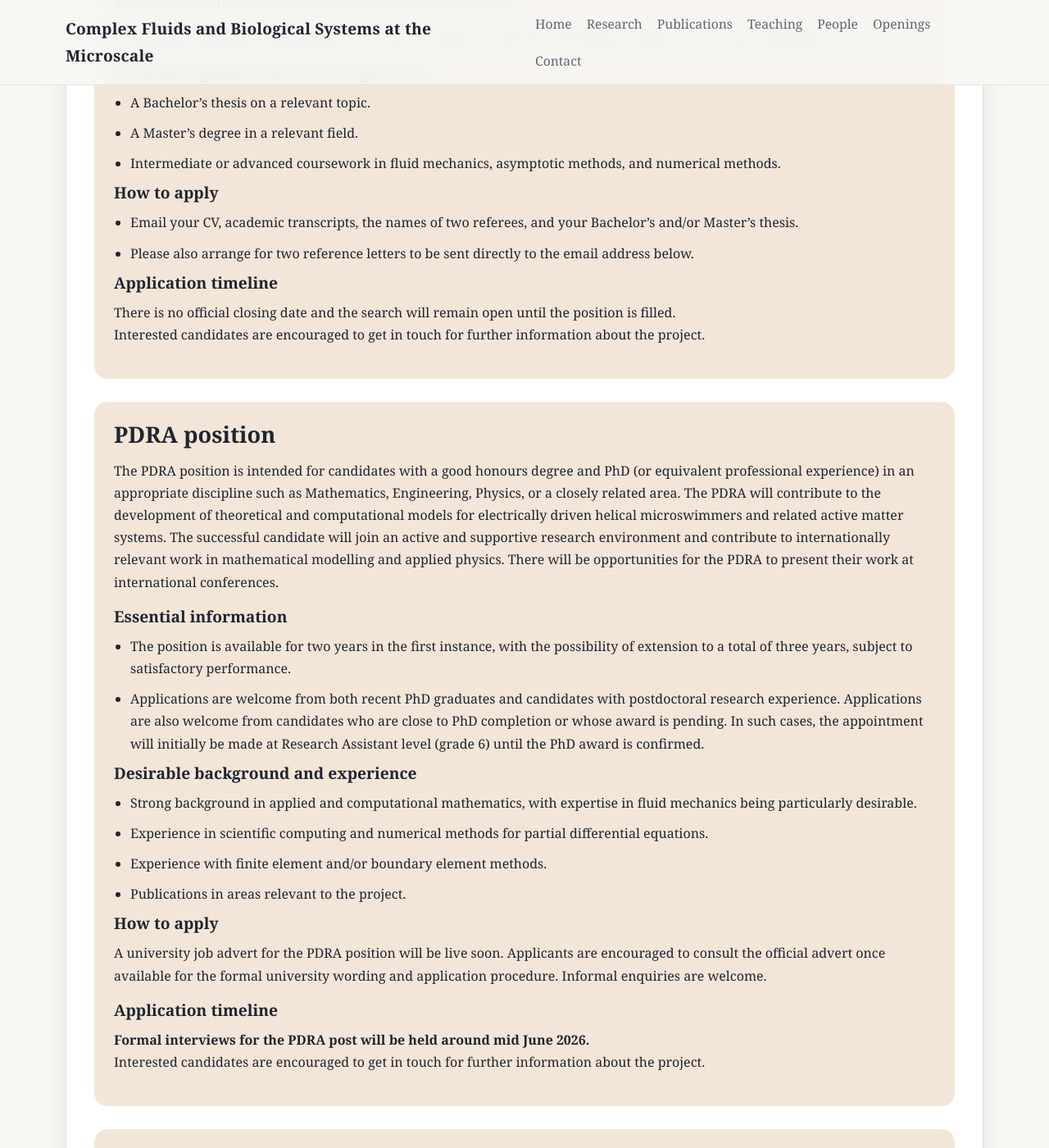
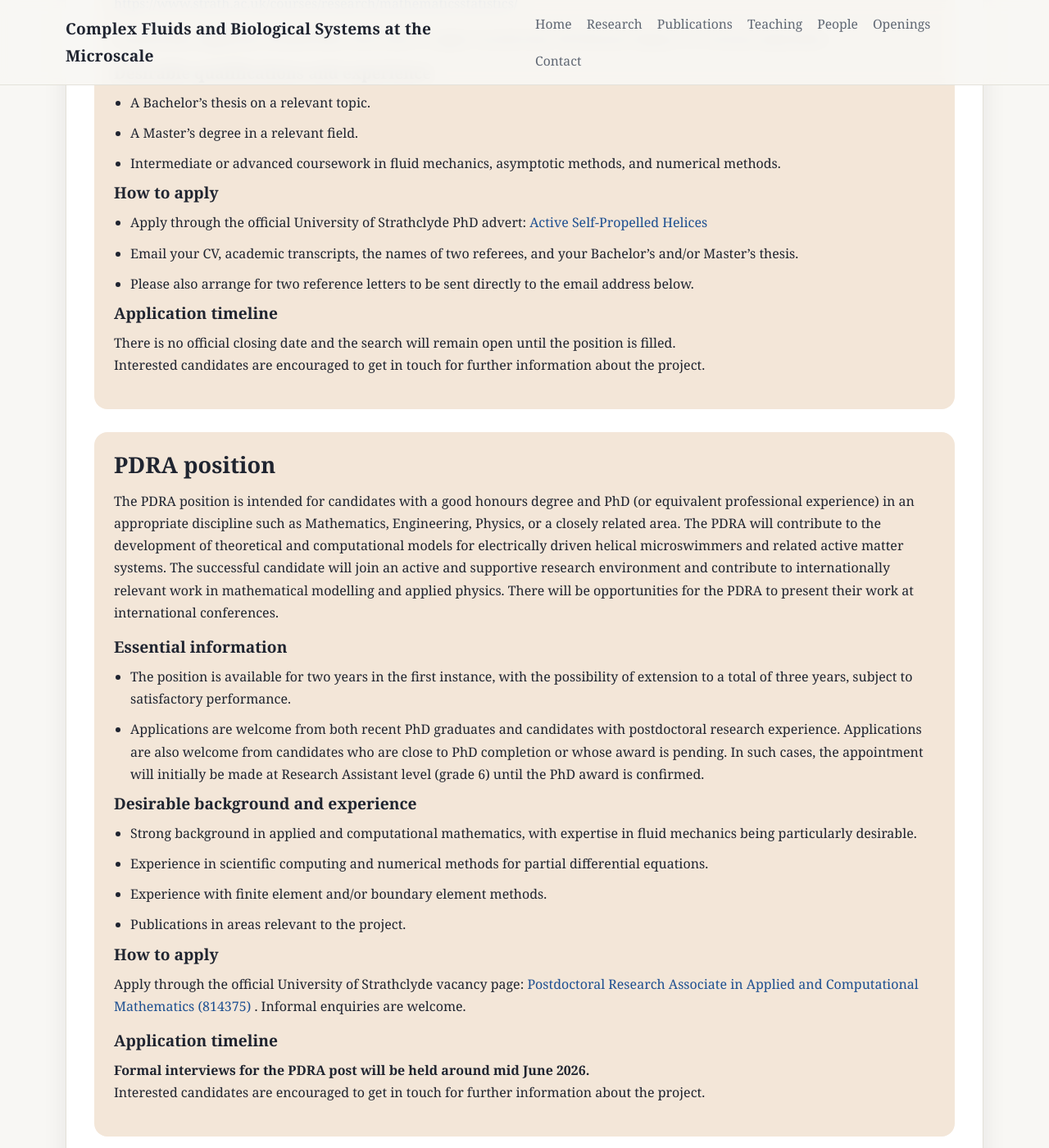
Before and after one commit to debasishuiuc/debasishuiuc.github.io, a Jekyll site: the page built from openings.md, in a window 1280 px wide and 1400 px high, scrolled down 881 px. Shown: the whole window at 82% size. Built offline with Jekyll 4.4.1, drawn with Linux system fonts in a browser that asks for light colours; some of the changed text lies outside the part shown.

Commit message:
Add official PhD and PDRA application links

```diff
--- a/openings.md
+++ b/openings.md
@@ -27,7 +27,7 @@ permalink: /openings/
 
     <p>The PhD project is suitable for candidates with a strong Bachelor's degree in mathematics, engineering, physics, or a closely related area. A demonstrated interest in mathematical modelling, asymptotic methods, partial differential equations, and numerical computation would be particularly valuable. The student will work on analytical and computational approaches to model propulsion and interactions of helical particles in viscous flows. There will be opportunities for the student to attend workshops and present their work at international conferences.</p>
 
-    <p><strong>**International students are welcome to apply.**</strong></p>
+    <p><strong>International students are welcome to apply.</strong></p>
 
     <h3>Entry requirements</h3>
     <p>
@@ -46,6 +46,12 @@ permalink: /openings/
 
     <h3>How to apply</h3>
     <ul>
+      <li>
+        Apply through the official University of Strathclyde PhD advert:
+        <a href="https://www.strath.ac.uk/studywithus/postgraduateresearchphdopportunities/science/mathematicsstatistics/activeself-propelledhelices/" target="_blank" rel="noopener noreferrer">
+          Active Self-Propelled Helices
+        </a>
+      </li>
       <li>Email your CV, academic transcripts, the names of two referees, and your Bachelor’s and/or Master’s thesis.</li>
       <li>Please also arrange for two reference letters to be sent directly to the email address below.</li>
     </ul>
@@ -75,13 +81,18 @@ permalink: /openings/
     </ul>
 
     <h3>How to apply</h3>
-    <p>A university job advert for the PDRA position will be live soon. Applicants are encouraged to consult the official advert once available for the formal university wording and application procedure. Informal enquiries are welcome. </p>
+    <p>
+      Apply through the official University of Strathclyde vacancy page:
+      <a href="https://strathvacancies.engageats.co.uk/Vacancies/I/6585/0/468090/15019/postdoctoral-research-associate-in-applied-and-computational-mathematics-814375" target="_blank" rel="noopener noreferrer">
+        Postdoctoral Research Associate in Applied and Computational Mathematics (814375)
+      </a>.
+      Informal enquiries are welcome.
+    </p>
 
     <h3>Application timeline</h3>
     <p style="margin-bottom: 0;"><strong>Formal interviews for the PDRA post will be held around mid June 2026.</strong></p>
     <p>Interested candidates are encouraged to get in touch for further information about the project.</p>
   </div>
-
 
   <div style="background: #f3e6d8; border-radius: 16px; padding: 24px; margin-bottom: 28px;">
     <h2 style="margin-top: 0;">Ongoing PhD opportunities via JARSS</h2>
@@ -95,12 +106,11 @@ permalink: /openings/
     </p>
 
     <p style="margin-bottom: 0;">
-	  Multiple PhD projects are available under this scheme. Interested students are encouraged to get in touch for further details.
+      Multiple PhD projects are available under this scheme. Interested students are encouraged to get in touch for further details.
     </p>
   </div>
 
   <div style="background: #f3e6d8; border-radius: 16px; padding: 24px; margin-bottom: 28px;">
-
     <p style="margin-bottom: 0;">
       <strong>Debasish Das</strong><br>
       Department of Mathematics and Statistics<br>
```
